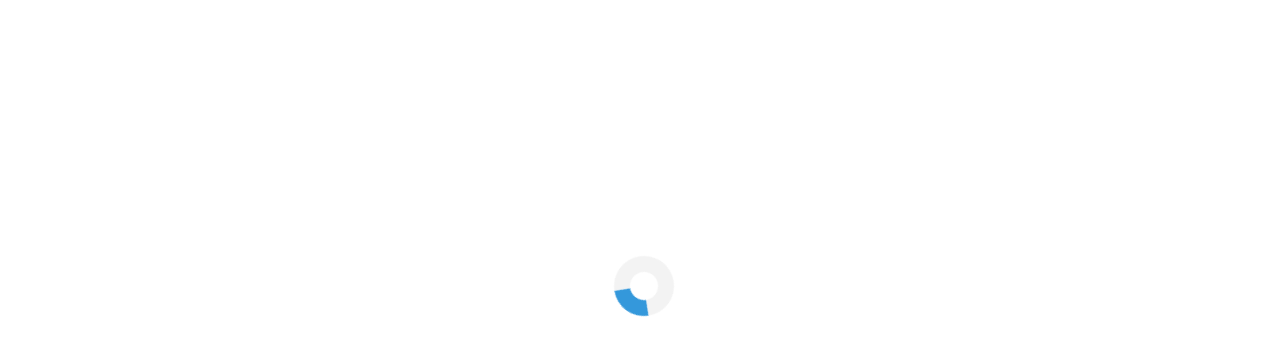
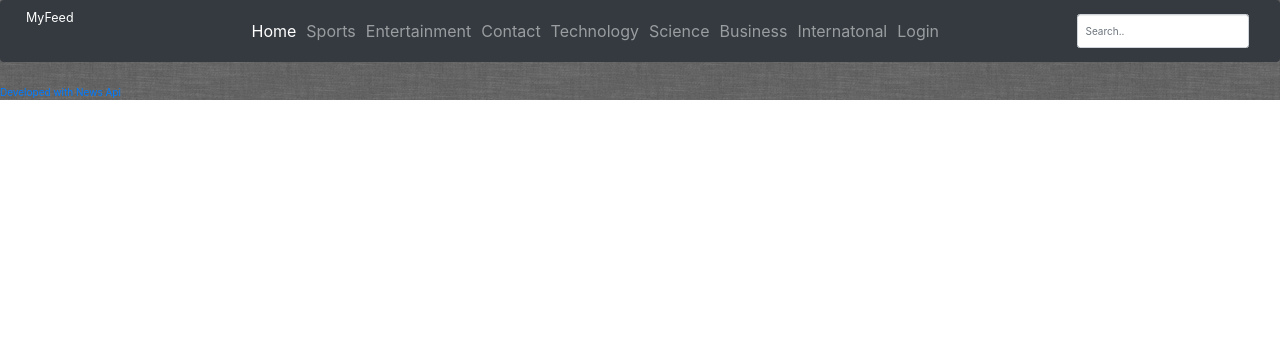
Before and after one commit to Aslam16/Myfeed, a Django app: page /query/ in a window 1280 px wide. Before the commit the part shown is almost empty. Shown: the top 356 px of the page. Run offline with Django 3.2, Linux system fonts and the light colour scheme; some libraries are stand-ins or nearby versions.

Commit message:
top bar changes responsive

```diff
--- a/MyFeedapp/templates/articles.html
+++ b/MyFeedapp/templates/articles.html
@@ -8,7 +8,7 @@
     <link rel="stylesheet" href="https://maxcdn.bootstrapcdn.com/bootstrap/3.3.7/css/bootstrap.min.css">
     <script src="https://ajax.googleapis.com/ajax/libs/jquery/3.3.1/jquery.min.js"></script>
     <script src="https://maxcdn.bootstrapcdn.com/bootstrap/3.3.7/js/bootstrap.min.js"></script>
-    <meta name="viewport" content="width=device-width, initial-scale=1.0">
+    <script src="https://cdnjs.cloudflare.com/ajax/libs/popper.js/1.12.9/umd/popper.min.js"></script>
     <style>
 
         #articleimage{
@@ -16,23 +16,7 @@
         width: 100% !important;
         }
 
-        input[type=text] {
-            width: 130px;
-            box-sizing: border-box;
-            border: 2px solid #ccc;
-            border-radius: 4px;
-            font-size: 16px;
 
-            background-color: white;
-            background-position: 10px 10px;
-            background-repeat: no-repeat;
-            padding: 12px;
-            -webkit-transition: width 0.4s ease-in-out;
-            transition: width 0.4s ease-in-out;
-        }
-         input[type=text]:focus {
-            width: 35%;
-        }
     </style>
     <script>
 
@@ -74,7 +58,7 @@
     {% include 'basePageDisplay.html' %}
 <div id="articles" style="background-image:url({% static 'grey_wash_wall.png' %}); background-repeat:repeat; background-attachment: fixed;display:none;">
     <p>.</p>
-    <div class="row" style="margin-top: 70px !important;">
+    <div class="row" style="margin-top: 70px !important;font-size: initial !important;">
     {% for article in Articles %}
         {% if article.title %}
   <div class="col-sm-6 col-md-4" style="height: 600px !important;">
--- a/MyFeedapp/templates/basePageDisplay.html
+++ b/MyFeedapp/templates/basePageDisplay.html
@@ -1,11 +1,11 @@
 {% load static from staticfiles %}
 <html>
 <head>
-    <link rel="stylesheet" href="{% static 'article.css' %}">
-    <link rel="stylesheet" href="https://maxcdn.bootstrapcdn.com/bootstrap/3.3.7/css/bootstrap.min.css">
+
+    <link rel="stylesheet" href="https://maxcdn.bootstrapcdn.com/bootstrap/4.0.0/css/bootstrap.min.css">
 	<script src="https://ajax.googleapis.com/ajax/libs/jquery/3.3.1/jquery.min.js"></script>
-    <script src="https://maxcdn.bootstrapcdn.com/bootstrap/3.3.7/js/bootstrap.min.js"></script>
-    <meta name="viewport" content="width=device-width, initial-scale=1.0">
+	<script src="https://cdnjs.cloudflare.com/ajax/libs/popper.js/1.12.9/umd/popper.min.js"></script>
+	<script src="https://maxcdn.bootstrapcdn.com/bootstrap/4.0.0/js/bootstrap.min.js"></script>
     <style>
         #articleimage{
         height: 100% !important;
@@ -40,30 +40,73 @@
 <body>
     <div id="loader"></div>
     <div id="menu" style="display:none;">
-    <nav  class="navbar navbar-default navbar-fixed-top" style="background:rgb(0,0,0);">
-        <div class="container-fluid" >
-            <div class="navbar-header">
+    <!--<nav  class="navbar navbar-default navbar-fixed-top" style="background:rgb(0,0,0);">-->
+        <!--<div class="container-fluid" >-->
+            <!--<div class="navbar-header">-->
+                <!--<a class="navbar-brand" href="#">MyFeed</a>-->
+            <!--</div>-->
+            <!--<ul class="nav navbar-nav">-->
+                <!--<li><a href="{% url 'feed:home_page' %}">Home</a></li>-->
+                <!--<li><a href="{% url 'feed:sports_page' %}">Sports</a></li>-->
+                <!--<li><a href="{% url 'feed:entertainment_page' %}">Entertainment</a></li>-->
+                <!--<li><a href="{% url 'feed:tech_page' %}">Technology</a></li>-->
+                <!--<li><a href="{% url 'feed:science_page' %}">Science</a></li>-->
+                <!--<li><a href="{% url 'feed:business_page' %}">Business</a></li>-->
+                <!--<li><a href="{% url 'feed:international_page' %}">Internatonal</a></li>-->
+                <!--{% if request.user.is_authenticated %}-->
+                <!--<li><a href="{% url 'feed:user_saved_page' %}">{{request.user.first_name}}</a></li>-->
+                <!--<li><a href="{% url 'feed:logout_page' %}">Logout</a></li>-->
+                <!--{% else %}-->
+                    <!--<li><a href="{% url 'feed:login_page' %}">Login</a></li>-->
+                <!--{% endif %}-->
+            <!--</ul>-->
+
+            <!--<form name = "form" action = "{% url 'feed:search_page' %}" method = "POST"  >-->
+                        <!--{% csrf_token %}-->
+                        <!--<input type="text" class = "search" name="search"  placeholder="Search..">-->
+            <!--</form>-->
+        <!--</div>-->
+    <!--</nav>-->
+
+<nav class="navbar navbar-expand-md navbar-dark bg-dark fixed-top" style="font-size: initial !important;">
   <a class="navbar-brand" href="#">MyFeed</a>
-            </div>
-            <ul class="nav navbar-nav">
-                <li><a href="{% url 'feed:home_page' %}">Home</a></li>
-                <li><a href="{% url 'feed:sports_page' %}">Sports</a></li>
-                <li><a href="{% url 'feed:entertainment_page' %}">Entertainment</a></li>
-                <li><a href="{% url 'feed:tech_page' %}">Technology</a></li>
-                <li><a href="{% url 'feed:science_page' %}">Science</a></li>
-                <li><a href="{% url 'feed:business_page' %}">Business</a></li>
-                <li><a href="{% url 'feed:international_page' %}">Internatonal</a></li>
+  <button class="navbar-toggler" type="button" data-toggle="collapse" data-target="#navbarSupportedContent">
+    <span class="navbar-toggler-icon"></span>
+  </button>
+
+  <div class="collapse navbar-collapse" id="navbarSupportedContent">
+    <ul class="navbar-nav mx-auto">
+      <li class="nav-item active">
+        <a class="nav-link" href="{% url 'feed:home_page' %}">Home</a>
+      </li>
+      <li class="nav-item">
+        <a class="nav-link" href="{% url 'feed:sports_page' %}">Sports</a>
+      </li>
+      <li class="nav-item">
+        <a class="nav-link" href="{% url 'feed:entertainment_page' %}">Entertainment</a>
+      </li>
+      <li class="nav-item">
+        <a class="nav-link" href="">Contact</a>
+      </li>
+      <li class="nav-item">
+          <a class="nav-link" href="{% url 'feed:tech_page' %}">Technology</a>
+      </li>
+      <li class="nav-item">
+          <a class="nav-link" href="{% url 'feed:science_page' %}">Science</a>
+      </li>
+      <li class="nav-item"><a class="nav-link" href="{% url 'feed:business_page' %}">Business</a></li>
+      <li class="nav-item"><a class="nav-link" href="{% url 'feed:international_page' %}">Internatonal</a></li>
       {% if request.user.is_authenticated %}
-                <li><a href="{% url 'feed:user_saved_page' %}">{{request.user.first_name}}</a></li>
-                <li><a href="{% url 'feed:logout_page' %}">Logout</a></li>
+      <li class="nav-item"><a class="nav-link" href="{% url 'feed:user_saved_page' %}">{{request.user.first_name}}</a></li>
+      <li class="nav-item"><a class="nav-link" href="{% url 'feed:logout_page' %}">Logout</a></li>
       {% else %}
-                    <li><a href="{% url 'feed:login_page' %}">Login</a></li>
+      <li class="nav-item"><a class="nav-link" href="{% url 'feed:login_page' %}">Login</a></li>
       {% endif %}
     </ul>
-
-            <form name = "form" action = "{% url 'feed:search_page' %}" method = "POST"  >
+    <form class="form-inline" action = "{% url 'feed:search_page' %}" method = "POST" >
         {% csrf_token %}
-                        <input type="text" class = "search" name="search"  placeholder="Search..">
+      <!--<input class="form-control mr-sm-2" type="search" placeholder="Search" aria-label="Search">-->
+      <input class="form-control mr-sm-2" type="text" name="search"  placeholder="Search..">
     </form>
   </div>
 </nav>
--- a/MyFeedapp/templates/signUpAndLogin.html
+++ b/MyFeedapp/templates/signUpAndLogin.html
@@ -53,7 +53,7 @@
 {% include 'basePageDisplay.html' %}
 <div id="login" style="width:100%;height:1200px; background-image:url({% static 'signupbg3.jpg' %}); background-repeat:no-repeat;background-size:cover; background-attachment: fixed;display:none">
 <div style="margin-left: 30%;width: 40%;margin-top:50px;">
-    <div class="container-fluid">
+    <div class="container-fluid"  style="margin-top:70px;font-size: initial !important;">
         <h2 style="text-align:center !important;color:white;">{{Title}}</h2>
         <form method="post">
         {% csrf_token %}
--- a/MyFeedapp/templates/user_saved_articles.html
+++ b/MyFeedapp/templates/user_saved_articles.html
@@ -74,7 +74,7 @@
     {% include 'basePageDisplay.html' %}
     <div id="articles" style="background-image:url({% static 'grey_wash_wall.png' %}); background-repeat:repeat; background-attachment: fixed;display:none;">
     {% if is_data_available %}
-        <div class="row" >
+        <div class="row" style="font-size: initial !important;" >
         {% for article in Articles %}
             {% if article.title %}
                 <div class="col-sm-6 col-md-4" style="height: 600px !important;" id="a{{article.id}}">
--- a/MyFeedapp/views/search_view.py
+++ b/MyFeedapp/views/search_view.py
@@ -18,4 +18,4 @@ def search(request):
         jsonObjects = converJsonDateToPython(jsonObjects)
         context['Title'] = query
         context['Articles'] = jsonObjects
-    return render(request, 'basePageDisplay.html', context)
+    return render(request, 'articles.html', context)
--- a/MyFeedapp/views/url_option_management.py
+++ b/MyFeedapp/views/url_option_management.py
@@ -1,6 +1,6 @@
 __Base_Url = "https://newsapi.org/v2/top-headlines?"
 __Api_key = "apiKey=e894a0f5703c4c41bf2487bdcf8e4e5d"
-__Search_URL="https://newsapi.org/v2/everything?pageSize=40&"
+__Search_URL="https://newsapi.org/v2/everything?pageSize=30&"
 
 
 Business = "category=business"
```
Lines whose indentation alone changed are shown as unchanged.
